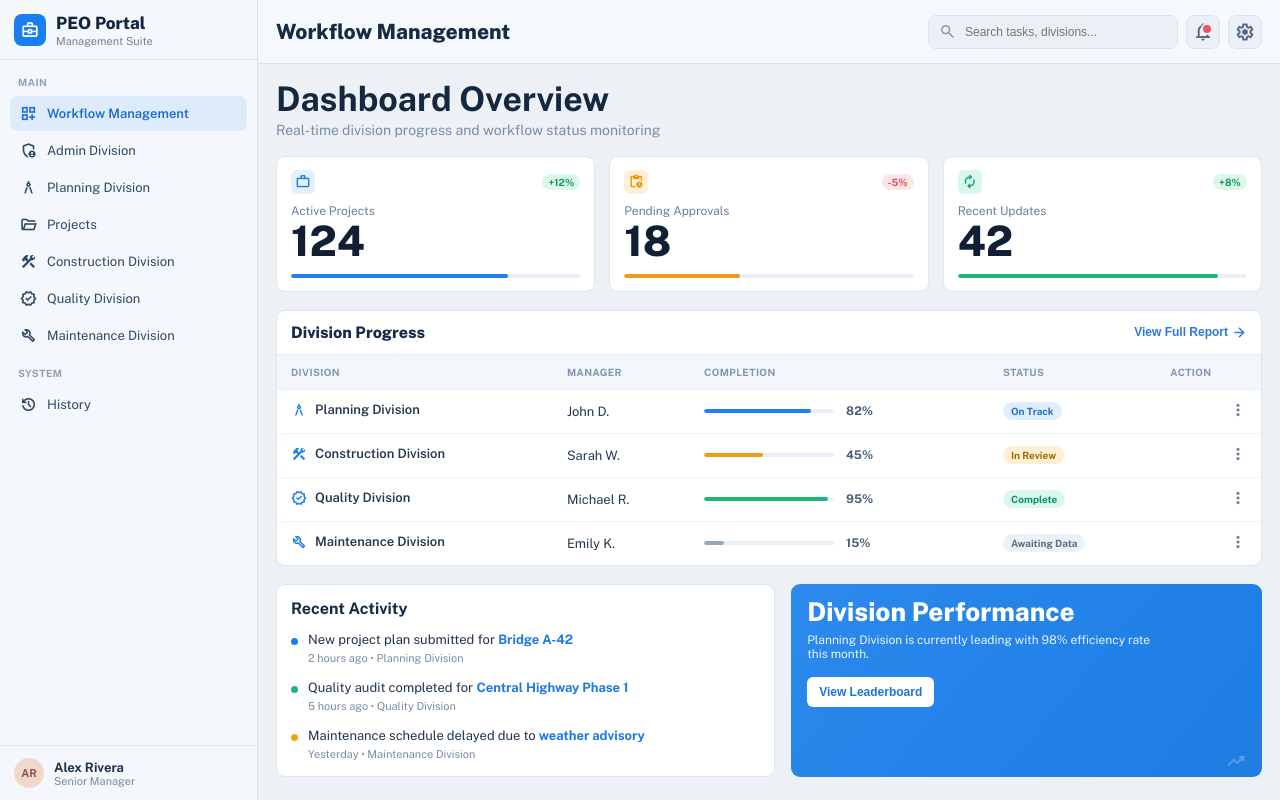
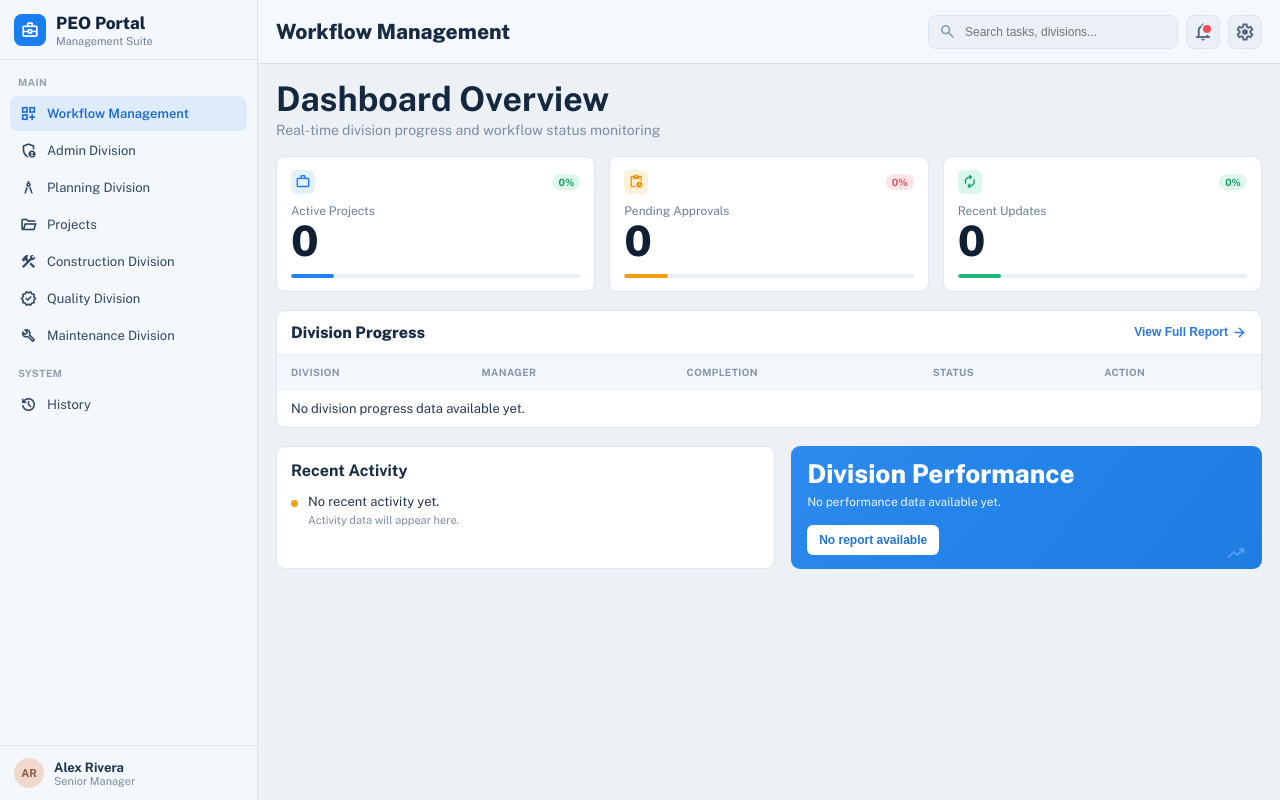
Before and after one commit to sci17/peo-worksystem, a Django app: page / in a window 1280 px wide. Run offline with Django 5.2, Linux system fonts and the light colour scheme; a user stored in the database is signed in.

Commit message:
remove the data in dashboard

```diff
--- a/my_app/templates/Dashboard/dashboard.html
+++ b/my_app/templates/Dashboard/dashboard.html
@@ -113,36 +113,36 @@
                     <article class="status-card">
                         <div class="status-head">
                             <span class="material-symbols-outlined icon-blue">work</span>
-                            <span class="delta delta-up">+12%</span>
+                            <span class="delta delta-up">0%</span>
                         </div>
                         <p class="status-label">Active Projects</p>
-                        <p class="status-value">124</p>
+                        <p class="status-value">0</p>
                         <div class="progress-track">
-                            <span class="progress-fill progress-blue fill-75"></span>
+                            <span class="progress-fill progress-blue fill-15"></span>
                         </div>
                     </article>
 
                     <article class="status-card">
                         <div class="status-head">
                             <span class="material-symbols-outlined icon-amber">pending_actions</span>
-                            <span class="delta delta-down">-5%</span>
+                            <span class="delta delta-down">0%</span>
                         </div>
                         <p class="status-label">Pending Approvals</p>
-                        <p class="status-value">18</p>
+                        <p class="status-value">0</p>
                         <div class="progress-track">
-                            <span class="progress-fill progress-amber fill-40"></span>
+                            <span class="progress-fill progress-amber fill-15"></span>
                         </div>
                     </article>
 
                     <article class="status-card">
                         <div class="status-head">
                             <span class="material-symbols-outlined icon-green">autorenew</span>
-                            <span class="delta delta-up">+8%</span>
+                            <span class="delta delta-up">0%</span>
                         </div>
                         <p class="status-label">Recent Updates</p>
-                        <p class="status-value">42</p>
+                        <p class="status-value">0</p>
                         <div class="progress-track">
-                            <span class="progress-fill progress-green fill-90"></span>
+                            <span class="progress-fill progress-green fill-15"></span>
                         </div>
                     </article>
                 </section>
@@ -169,80 +169,7 @@
                             </thead>
                             <tbody>
                                 <tr>
-                                    <td>
-                                        <div class="division-name">
-                                            <span class="material-symbols-outlined">architecture</span>
-                                            <span>Planning Division</span>
-                                        </div>
-                                    </td>
-                                    <td>John D.</td>
-                                    <td>
-                                        <div class="completion-wrap">
-                                            <div class="progress-track">
-                                                <span class="progress-fill progress-blue fill-82"></span>
-                                            </div>
-                                            <span>82%</span>
-                                        </div>
-                                    </td>
-                                    <td><span class="pill pill-blue">On Track</span></td>
-                                    <td class="align-right"><button type="button" class="row-action" aria-label="More options"><span class="material-symbols-outlined">more_vert</span></button></td>
-                                </tr>
-                                <tr>
-                                    <td>
-                                        <div class="division-name">
-                                            <span class="material-symbols-outlined">construction</span>
-                                            <span>Construction Division</span>
-                                        </div>
-                                    </td>
-                                    <td>Sarah W.</td>
-                                    <td>
-                                        <div class="completion-wrap">
-                                            <div class="progress-track">
-                                                <span class="progress-fill progress-amber fill-45"></span>
-                                            </div>
-                                            <span>45%</span>
-                                        </div>
-                                    </td>
-                                    <td><span class="pill pill-amber">In Review</span></td>
-                                    <td class="align-right"><button type="button" class="row-action" aria-label="More options"><span class="material-symbols-outlined">more_vert</span></button></td>
-                                </tr>
-                                <tr>
-                                    <td>
-                                        <div class="division-name">
-                                            <span class="material-symbols-outlined">verified</span>
-                                            <span>Quality Division</span>
-                                        </div>
-                                    </td>
-                                    <td>Michael R.</td>
-                                    <td>
-                                        <div class="completion-wrap">
-                                            <div class="progress-track">
-                                                <span class="progress-fill progress-green fill-95"></span>
-                                            </div>
-                                            <span>95%</span>
-                                        </div>
-                                    </td>
-                                    <td><span class="pill pill-green">Complete</span></td>
-                                    <td class="align-right"><button type="button" class="row-action" aria-label="More options"><span class="material-symbols-outlined">more_vert</span></button></td>
-                                </tr>
-                                <tr>
-                                    <td>
-                                        <div class="division-name">
-                                            <span class="material-symbols-outlined">build</span>
-                                            <span>Maintenance Division</span>
-                                        </div>
-                                    </td>
-                                    <td>Emily K.</td>
-                                    <td>
-                                        <div class="completion-wrap">
-                                            <div class="progress-track">
-                                                <span class="progress-fill progress-slate fill-15"></span>
-                                            </div>
-                                            <span>15%</span>
-                                        </div>
-                                    </td>
-                                    <td><span class="pill pill-slate">Awaiting Data</span></td>
-                                    <td class="align-right"><button type="button" class="row-action" aria-label="More options"><span class="material-symbols-outlined">more_vert</span></button></td>
+                                    <td colspan="5">No division progress data available yet.</td>
                                 </tr>
                             </tbody>
                         </table>
@@ -254,24 +181,10 @@
                         <h3>Recent Activity</h3>
                         <ul class="activity-list">
                             <li>
-                                <span class="activity-dot dot-blue"></span>
-                                <div>
-                                    <p>New project plan submitted for <strong>Bridge A-42</strong></p>
-                                    <small>2 hours ago &bull; Planning Division</small>
-                                </div>
-                            </li>
-                            <li>
-                                <span class="activity-dot dot-green"></span>
-                                <div>
-                                    <p>Quality audit completed for <strong>Central Highway Phase 1</strong></p>
-                                    <small>5 hours ago &bull; Quality Division</small>
-                                </div>
-                            </li>
-                            <li>
                                 <span class="activity-dot dot-amber"></span>
                                 <div>
-                                    <p>Maintenance schedule delayed due to <strong>weather advisory</strong></p>
-                                    <small>Yesterday &bull; Maintenance Division</small>
+                                    <p>No recent activity yet.</p>
+                                    <small>Activity data will appear here.</small>
                                 </div>
                             </li>
                         </ul>
@@ -279,8 +192,8 @@
 
                     <article class="performance-card">
                         <h3>Division Performance</h3>
-                        <p>Planning Division is currently leading with 98% efficiency rate this month.</p>
-                        <button type="button">View Leaderboard</button>
+                        <p>No performance data available yet.</p>
+                        <button type="button">No report available</button>
                         <span class="material-symbols-outlined trend-icon">trending_up</span>
                     </article>
                 </section>
```
Also changed, not shown: db.sqlite3.
